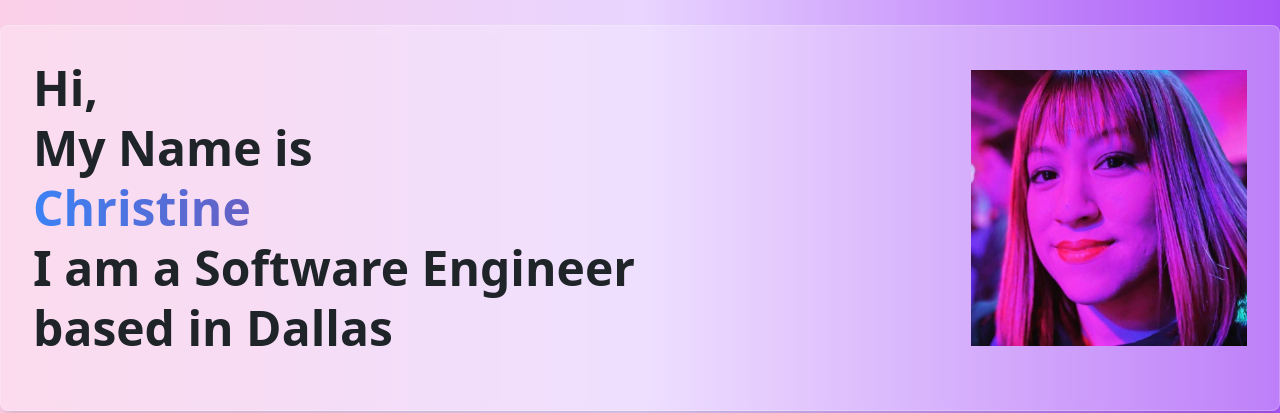
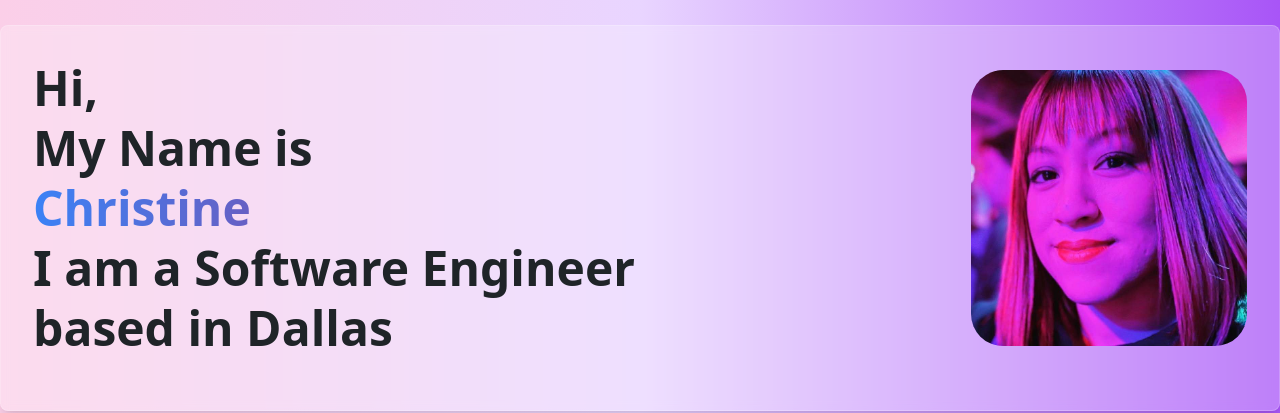
Before and after one commit to XINEXPORT/christinehoangportfolio, a React (Create React App) app: page / in a window 1280 px wide. Shown: the part 183-596 px from the top of the page. Built offline with nearby package versions, Linux system fonts and the light colour scheme.

Commit message:
card gradient added to tailwind config. Border radius added my photo

```diff
--- a/src/Pages/Home.js
+++ b/src/Pages/Home.js
@@ -81,9 +81,9 @@ function Home() {
       <div className="mt-5 md:mt-0 mb-5">
         <img
           ref={myimageref}
-          className="w-1/2 md:ml-auto"
+          className="w-1/2 md:ml-auto rounded-card-lg"
           src={img}
-          alt="Chistine Hoang"
+          alt="Christine Hoang"
         />
       </div>
     </main>
--- a/tailwind.config.js
+++ b/tailwind.config.js
@@ -23,16 +23,20 @@ module.exports = {
         "greenbg": "#D7FFE0",
       },
       backgroundImage: {
-        "gradient": "linear-gradient(100deg, #8381f9 0%, #f3a6b5 30%)",
+        gradient: "linear-gradient(100deg, #8381f9 0%, #f3a6b5 30%)",
+        "card-gradient":
+          "linear-gradient(45deg, rgba(238, 80, 101, 0.5), rgba(0, 0, 255, 0.5))",
       },
       boxShadow: {
         glass: "0 8px 32px 0 rgba(31, 38, 135, 0.37)",
+        "card-shadow": "12px 12px 20px 1px rgba(0, 0, 255, 0.2)",
       },
       backdropBlur: {
         sm: "4px",
       },
       borderRadius: {
         glass: "10px",
+        "card-lg": "2em",
       },
     },
   },
```
